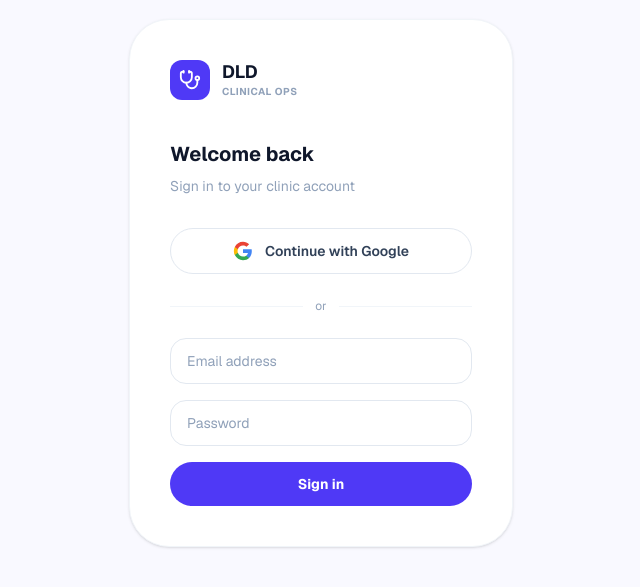
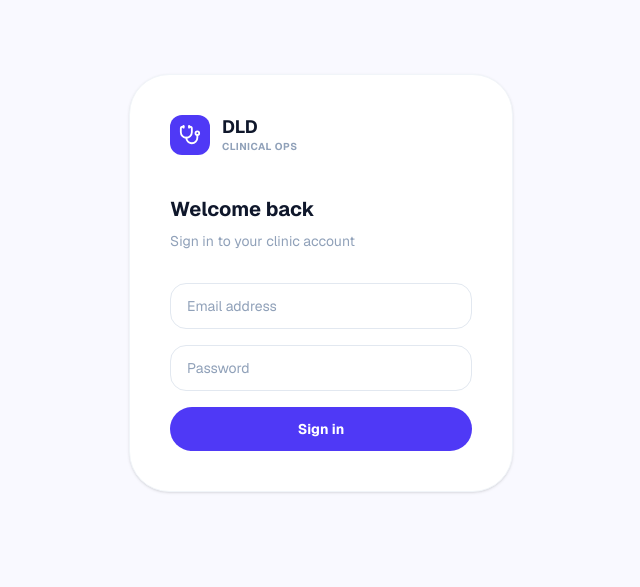
Before and after one commit to PurinatG-01/dld, a Next.js app: page /auth/login in a window 1280 px wide. Shown: the part 117-704 px from the top of the page, without its empty margins (319-959 px from the left). Built offline with nearby package versions, Linux system fonts and the light colour scheme; no server answers.

Commit message:
fix: remove Google OAuth, clean up LoginForm to email/password only

```diff
--- a/components/auth/LoginForm.tsx
+++ b/components/auth/LoginForm.tsx
@@ -27,14 +27,6 @@
     }
   }
 
-  const handleGoogleLogin = async () => {
-    setLoading(true)
-    await supabase.auth.signInWithOAuth({
-      provider: 'google',
-      options: { redirectTo: `${window.location.origin}/auth/callback` },
-    })
-  }
-
   return (
     <div className="min-h-screen bg-[#F9F9FF] flex items-center justify-center p-6">
       <div className="w-full max-w-sm bg-white rounded-[2.5rem] p-10 shadow-sm border border-slate-100">
@@ -56,29 +48,6 @@
             {error}
           </div>
         )}
-
-        <button
-          onClick={handleGoogleLogin}
-          disabled={loading}
-          className="w-full flex items-center justify-center gap-3 py-3 px-4 border border-slate-200 rounded-[1.5rem] text-sm font-semibold text-slate-700 hover:bg-slate-50 transition-all mb-6 disabled:opacity-50"
-        >
-          <svg viewBox="0 0 24 24" className="w-5 h-5" aria-hidden="true">
-            <path fill="#4285F4" d="M22.56 12.25c0-.78-.07-1.53-.2-2.25H12v4.26h5.92c-.26 1.37-1.04 2.53-2.21 3.31v2.77h3.57c2.08-1.92 3.28-4.74 3.28-8.09z"/>
-            <path fill="#34A853" d="M12 23c2.97 0 5.46-.98 7.28-2.66l-3.57-2.77c-.98.66-2.23 1.06-3.71 1.06-2.86 0-5.29-1.93-6.16-4.53H2.18v2.84C3.99 20.53 7.7 23 12 23z"/>
-            <path fill="#FBBC05" d="M5.84 14.09c-.22-.66-.35-1.36-.35-2.09s.13-1.43.35-2.09V7.07H2.18C1.43 8.55 1 10.22 1 12s.43 3.45 1.18 4.93l3.66-2.84z"/>
-            <path fill="#EA4335" d="M12 5.38c1.62 0 3.06.56 4.21 1.64l3.15-3.15C17.45 2.09 14.97 1 12 1 7.7 1 3.99 3.47 2.18 7.07l3.66 2.84c.87-2.6 3.3-4.53 6.16-4.53z"/>
-          </svg>
-          Continue with Google
-        </button>
-
-        <div className="relative mb-6">
-          <div className="absolute inset-0 flex items-center">
-            <div className="w-full border-t border-slate-100" />
-          </div>
-          <div className="relative flex justify-center text-xs">
-            <span className="bg-white px-3 text-slate-400">or</span>
-          </div>
-        </div>
 
         <form onSubmit={handleEmailLogin} className="space-y-4">
           <input
```
